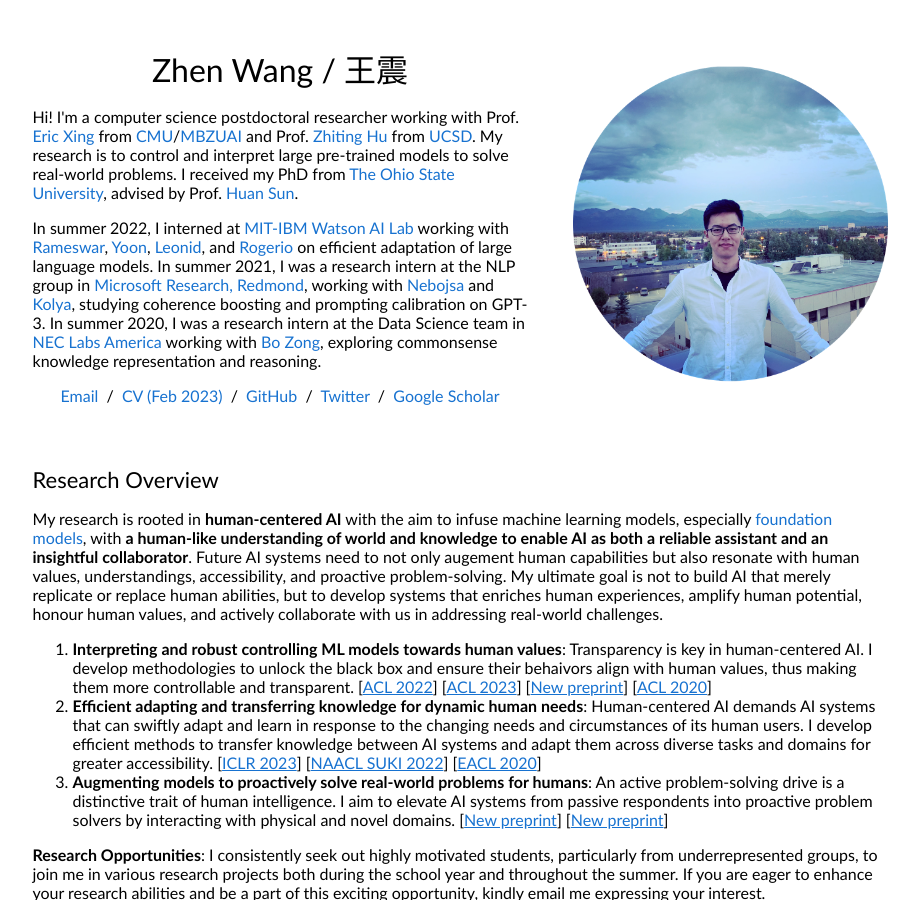
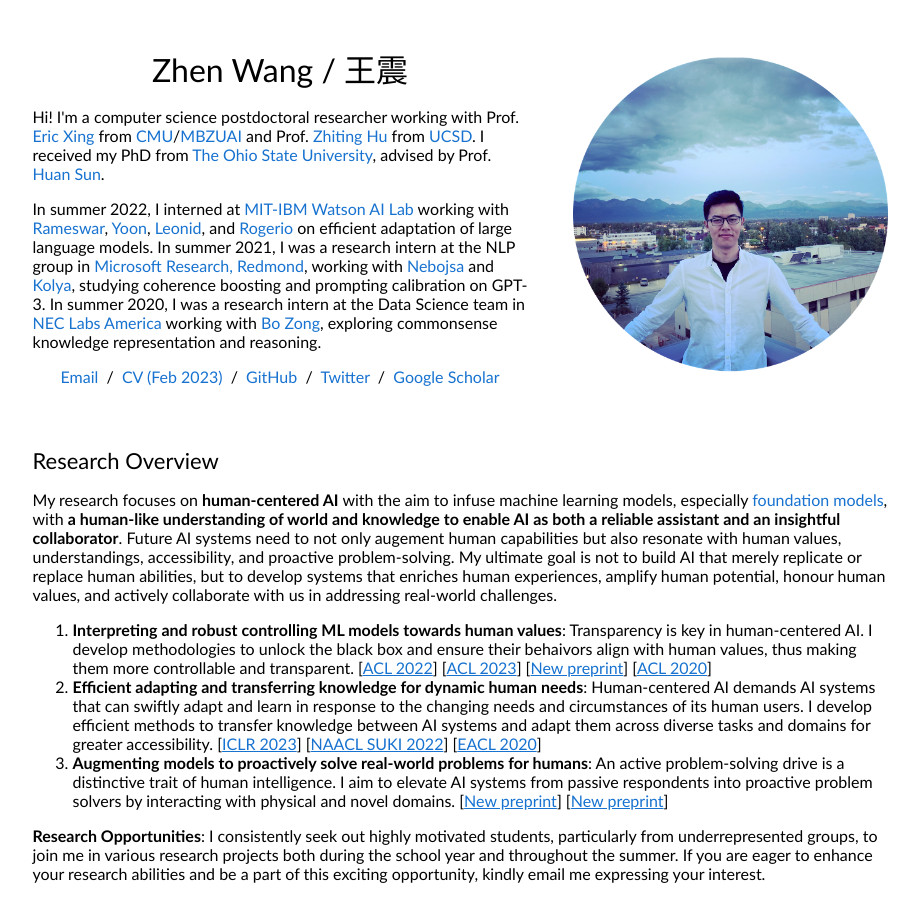
Before and after one commit to zhenwang9102/zhenwang9102.github.io, a Jekyll site: the page built from _posts/2019-06-02-venue.markdown, in a window 1280 px wide and 900 px high. Shown: the whole window, without its empty margins (180-1099 px from the left). Built offline with Jekyll 4.4.1, drawn with Linux system fonts in a browser that asks for light colours.

Commit message:
Update default.html

```diff
--- a/_layouts/default.html
+++ b/_layouts/default.html
@@ -40,7 +40,7 @@
                 Zhen Wang / 王震
               </h1>
               <p>
-                Hi! I'm a computer science postdoctoral researcher working with Prof. <a href="http://www.cs.cmu.edu/~epxing/">Eric Xing</a> from <a href="https://www.cmu.edu/">CMU</a>/<a href="https://mbzuai.ac.ae/">MBZUAI</a> and Prof. <a href="http://zhiting.ucsd.edu/">Zhiting Hu</a> from <a href="https://ucsd.edu/">UCSD</a>. My research is to control and interpret large pre-trained models to solve real-world problems. I received my PhD from <a href="https://www.osu.edu/">The Ohio State University</a>, advised by Prof. <a href="http://web.cse.ohio-state.edu/~sun.397/">Huan Sun</a>.
+                Hi! I'm a computer science postdoctoral researcher working with Prof. <a href="http://www.cs.cmu.edu/~epxing/">Eric Xing</a> from <a href="https://www.cmu.edu/">CMU</a>/<a href="https://mbzuai.ac.ae/">MBZUAI</a> and Prof. <a href="http://zhiting.ucsd.edu/">Zhiting Hu</a> from <a href="https://ucsd.edu/">UCSD</a>. I received my PhD from <a href="https://www.osu.edu/">The Ohio State University</a>, advised by Prof. <a href="http://web.cse.ohio-state.edu/~sun.397/">Huan Sun</a>.
               </p>
               <p>
                 In summer 2022, I interned at <a href="https://mitibmwatsonailab.mit.edu/">MIT-IBM Watson AI Lab</a> working with <a href="https://rpand002.github.io/">Rameswar</a>, <a href="https://people.csail.mit.edu/yoonkim/">Yoon</a>, <a href="https://scholar.google.com/citations?user=WbO7tjYAAAAJ&hl=en">Leonid</a>, and <a href="https://www.rogerioferis.org/">Rogerio</a> on efficient adaptation of large language models. In summer 2021, I was a research intern at the NLP group in <a href="https://www.microsoft.com/en-us/research/lab/microsoft-research-redmond/">Microsoft Research, Redmond</a>, working with <a href="https://www.microsoft.com/en-us/research/people/jojic/">Nebojsa</a> and <a href="https://malkin1729.github.io/">Kolya</a>, studying coherence boosting and prompting calibration on GPT-3. In summer 2020, I was a research intern at the Data Science team in <a href="https://www.nec-labs.com/">NEC Labs America</a> working with <a href="https://bzong.github.io/">Bo Zong</a>, exploring commonsense knowledge representation and reasoning.
@@ -68,7 +68,7 @@
             <td style="padding:2.5%;width:100%;vertical-align:middle">
               <h2>Research Overview</h2>
               <p>
-                My research is rooted in <b>human-centered AI</b> with the aim to infuse machine learning models, especially <a href="https://en.wikipedia.org/wiki/Foundation_models">foundation models</a>, with <b>a human-like understanding of world and knowledge to enable AI as both a reliable assistant and an insightful collaborator</b>. Future AI systems need to not only augement human capabilities but also resonate with human values, understandings, accessibility, and proactive problem-solving. My ultimate goal is not to build AI that merely replicate or replace human abilities, but to develop systems that enriches human experiences, amplify human potential, honour human values, and actively collaborate with us in addressing real-world challenges.
+                My research focuses on <b>human-centered AI</b> with the aim to infuse machine learning models, especially <a href="https://en.wikipedia.org/wiki/Foundation_models">foundation models</a>, with <b>a human-like understanding of world and knowledge to enable AI as both a reliable assistant and an insightful collaborator</b>. Future AI systems need to not only augement human capabilities but also resonate with human values, understandings, accessibility, and proactive problem-solving. My ultimate goal is not to build AI that merely replicate or replace human abilities, but to develop systems that enriches human experiences, amplify human potential, honour human values, and actively collaborate with us in addressing real-world challenges.
               </p>
               <ol>
                 <li>
```
